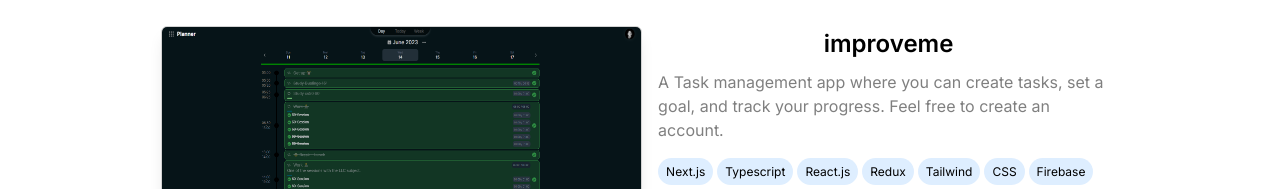
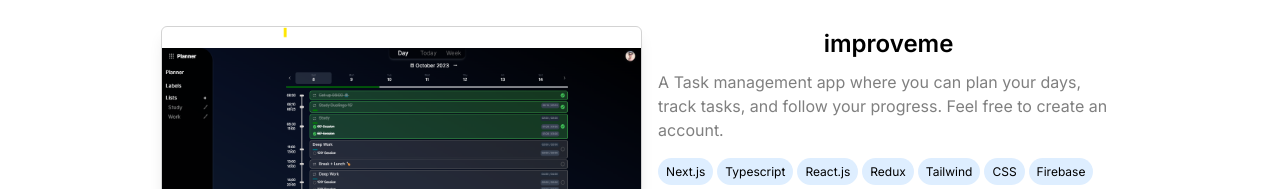
Before and after one commit to farichieri/frichieri.dev, a Next.js app: page /projects in a window 1280 px wide. Shown: the part 611-800 px from the top of the page. Built offline with nearby package versions, Linux system fonts and the light colour scheme; no server answers.

Commit message:
improves

```diff
--- a/components/Posts/Posts.tsx
+++ b/components/Posts/Posts.tsx
@@ -1,10 +1,7 @@
 import Link from "next/link";
 import { useMemo } from "react";
-import dynamic from "next/dynamic";
 import { Post } from "@/.contentlayer/generated";
-const Date = dynamic(() => import("../Layout/Date"), {
-  loading: () => <span>Loading...</span>,
-});
+import Date from "../Layout/Date";
 
 const Posts = ({ posts }: { posts: Post[] }) => {
   // let [actualPosts, setActualPosts] = useState(posts);
--- a/pages/blog/index.tsx
+++ b/pages/blog/index.tsx
@@ -1,8 +1,12 @@
 import { Post, allPosts } from "@/.contentlayer/generated";
 import { useState } from "react";
+import dynamic from "next/dynamic";
 import MainLayout from "../../components/Layout/MainLayout";
-import Posts from "../../components/Posts/Posts";
 import Searchbar from "../../components/Searchbar/Searchbar";
+
+const Posts = dynamic(() => import("../../components/Posts/Posts"), {
+  ssr: false,
+});
 
 const Blog = ({ posts }: { posts: Post[] }) => {
   const [postsState, setPostsState] = useState(posts);
--- a/pages/index.tsx
+++ b/pages/index.tsx
@@ -4,8 +4,12 @@
 import Image from "next/image";
 import Link from "next/link";
 import MainLayout from "../components/Layout/MainLayout";
-import Posts from "../components/Posts/Posts";
 import Projects from "../components/Projects/Projects";
+import dynamic from "next/dynamic";
+
+const Posts = dynamic(() => import("../components/Posts/Posts"), {
+  ssr: false,
+});
 
 const Page = ({
   posts,
--- a/utils/myProjects.ts
+++ b/utils/myProjects.ts
@@ -42,7 +42,7 @@
     ],
     stack: 'Full Stack',
     description:
-      'A Task management app where you can create tasks, set a goal, and track your progress. Feel free to create an account.',
+      'A Task management app where you can plan your days, track tasks, and follow your progress. Feel free to create an account.',
   },
   {
     id: 0.2,
```
Also changed, not shown: public/images/projects/improveme.png.
